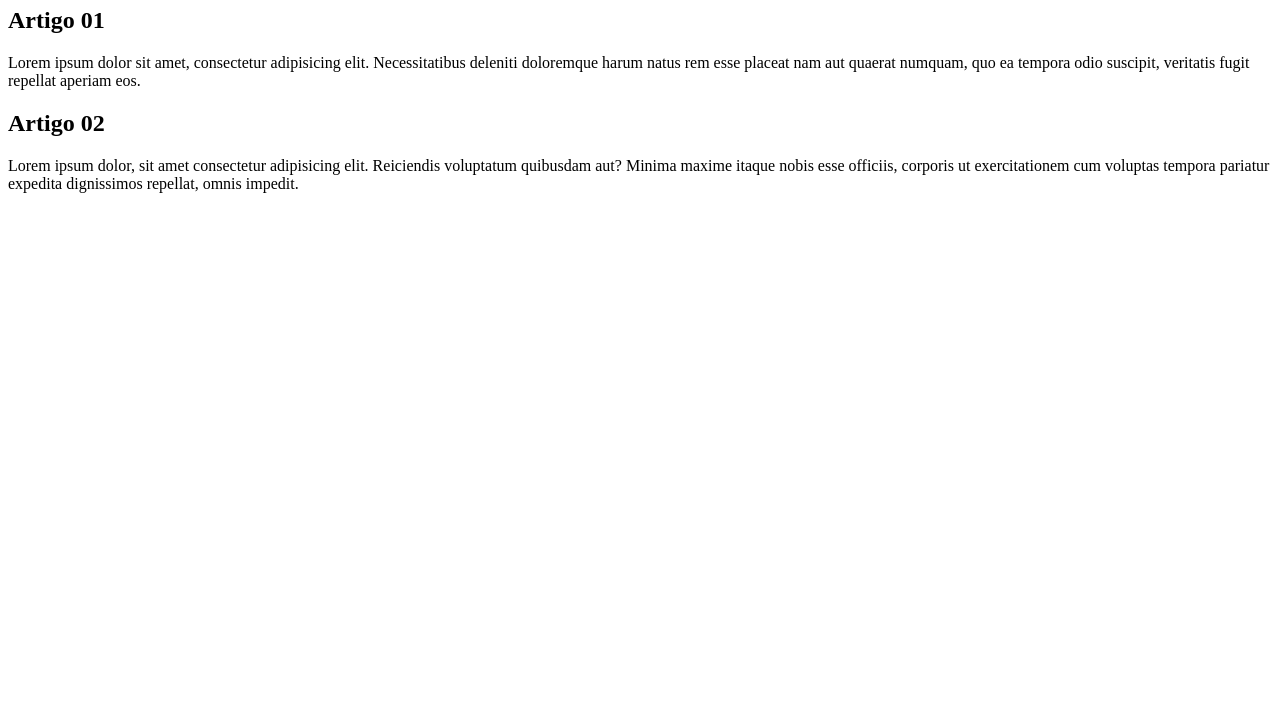
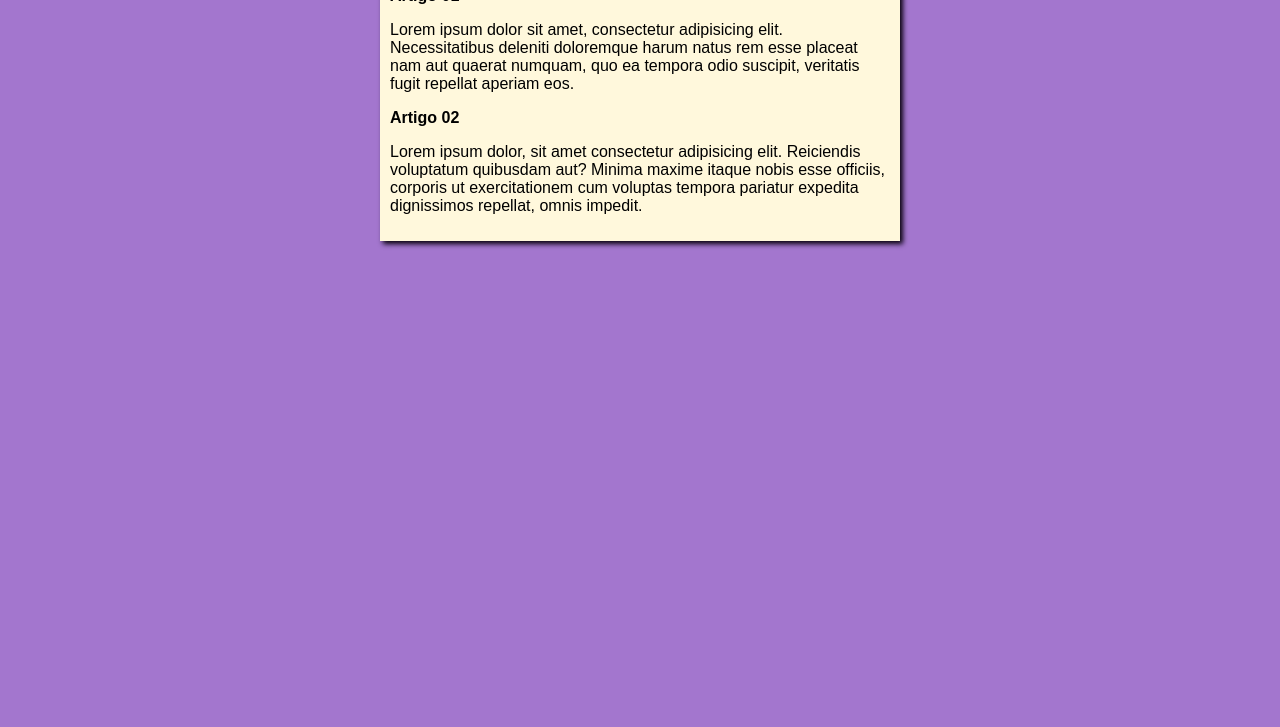
Before and after one commit to YasminMarquess/Projeto-site, a plain HTML site: page index.html in a window 1280 px wide. Shown: the part 73-800 px from the top of the page. Drawn offline with Linux system fonts and the light colour scheme.

Commit message:
iniciei o design

```diff
--- /dev/null
+++ b/estilos/style.css
@@ -0,0 +1,15 @@
+* {
+    font-family: Arial, Helvetica, sans-serif;
+    font-size: 16px;
+}
+body{
+    background-color: rgb(163, 118, 206);
+}
+
+main{
+    background-color: cornsilk;
+    width: 500px;
+    margin: auto;
+    padding: 10px;
+    box-shadow: 3px 3px 5px rgb(7, 1, 12);
+}
--- a/index.html
+++ b/index.html
@@ -4,6 +4,7 @@
     <meta charset="UTF-8">
     <meta name="viewport" content="width=device-width, initial-scale=1.0">
     <title>Document</title>
+    <link rel="stylesheet" href="estilos/style.css">
 </head>
 <body>
     <main>
```
